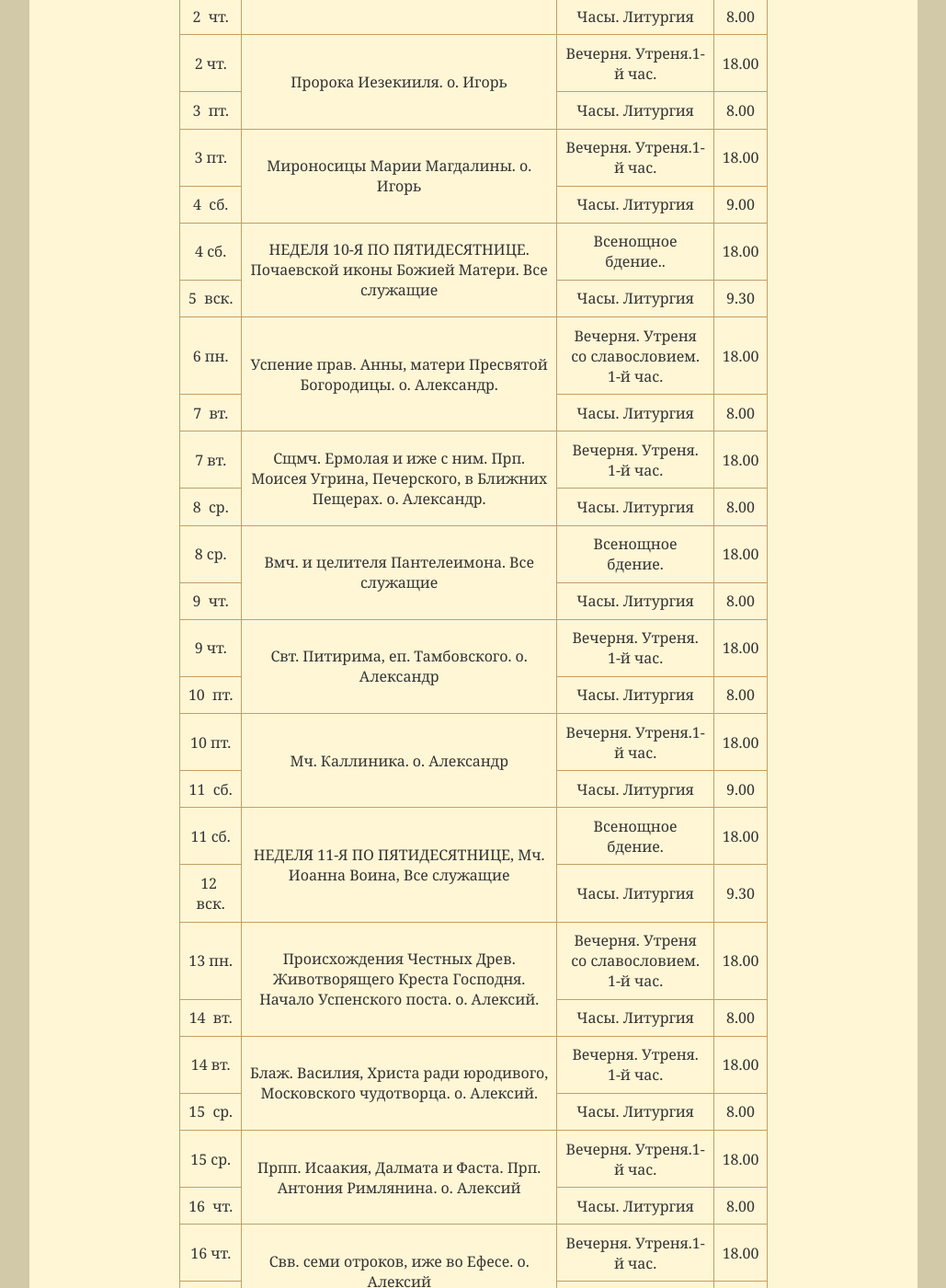
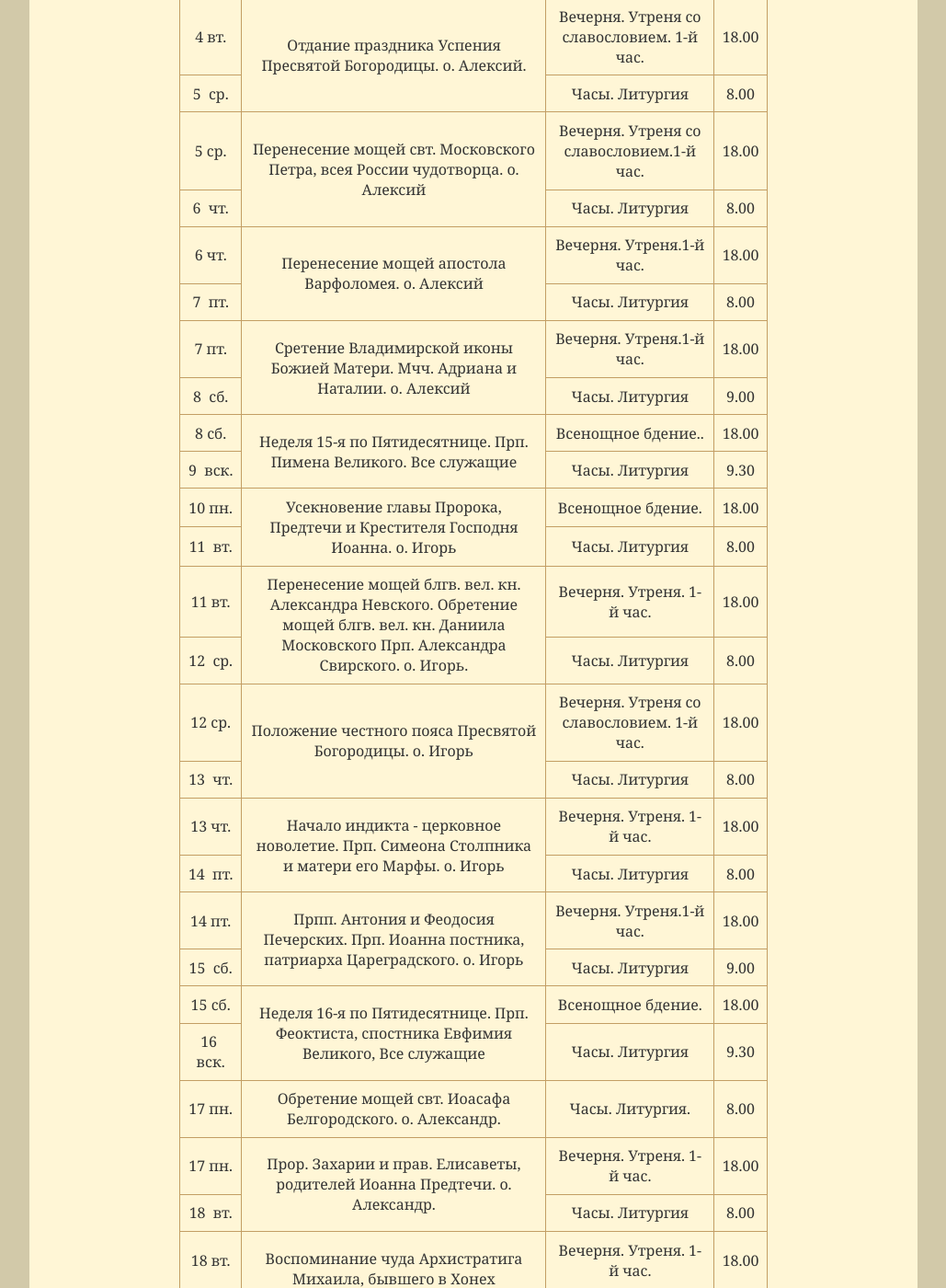
Before and after one commit to hramotradnoe/hramotradnoe.github.io, a Jekyll site: the page built from schedule/index.html, in a window 1280 px wide and 1400 px high, scrolled down 638 px. Shown: the whole window at 92% size, without its empty margins (125-1154 px from the left). Built offline with Jekyll 4.4.1, drawn with Linux system fonts in a browser that asks for light colours; some of the changed text lies outside the part shown.

Commit message:
Update schedule.yml

```diff
--- a/_data/schedule.yml
+++ b/_data/schedule.yml
@@ -1,219 +1,208 @@
-period: Август 2018
-link: "https://drive.google.com/file/d/1OqlpgYV_HH8l7zndyvgM_opTKwBADbVl/view"
+period: Сентябрь 2018
+link: "https://docs.google.com/document/d/14YOjHp_soSeOugOKqnymxFGB7DDcM9zLHVQ5_FNX2Aw/edit"
 timetable:
- - description : "Обретение мощей преподобного Серафима Саровского. о. Игорь."
+ - description : "Неделя 14-я по Пятидесятнице. Попразднство Успения Пресвятой Богородицы. Пророка Самуила.. Все служащие"
    services    :
-      - day   : 31&nbsp;вт.
+      - day   : 1&nbsp;сб.
+        time  : '18.00'
+        title : "Всенощное бдение.."
+      - day   : 2&nbsp; вск.
+        time  : '9.30'
+        title : "Часы. Литургия"
+ - description : "Попразднство Успения Пресвятой Богородицы. Мч. Агафоника и иже с ним. о. Алексий."
+   services    :
+      - day   : 3&nbsp;пн.
+        time  : '18.00'
+        title : "Вечерня. Утреня. 1-й час."
+      - day   : 4&nbsp; вт.
+        time  : '8.00'
+        title : "Часы. Литургия"
+ - description : "Отдание праздника Успения Пресвятой Богородицы. о.  Алексий."
+   services    :
+      - day   : 4&nbsp;вт.
+        time  : '18.00'
+        title : "Вечерня. Утреня со славословием. 1-й час."
+      - day   : 5&nbsp; ср.
+        time  : '8.00'
+        title : "Часы. Литургия"
+ - description : "Перенесение мощей свт. Московского Петра, всея России чудотворца. о. Алексий"
+   services    :
+      - day   : 5&nbsp;ср.
+        time  : '18.00'
+        title : "Вечерня. Утреня со славословием.1-й час."
+      - day   : 6&nbsp; чт.
+        time  : '8.00'
+        title : "Часы. Литургия"
+ - description : "Перенесение мощей апостола Варфоломея. о. Алексий"
+   services    :
+      - day   : 6&nbsp;чт.
+        time  : '18.00'
+        title : "Вечерня. Утреня.1-й час."
+      - day   : 7&nbsp; пт.
+        time  : '8.00'
+        title : "Часы. Литургия"
+ - description : "Сретение Владимирской иконы Божией Матери. Мчч. Адриана и Наталии.  о. Алексий"
+   services    :
+      - day   : 7&nbsp;пт.
+        time  : '18.00'
+        title : "Вечерня. Утреня.1-й час."
+      - day   : 8&nbsp; сб.
+        time  : '9.00'
+        title : "Часы. Литургия"
+ - description : "Неделя 15-я по Пятидесятнице. Прп. Пимена Великого. Все служащие"
+   services    :
+      - day   : 8&nbsp;сб.
+        time  : '18.00'
+        title : "Всенощное бдение.."
+      - day   : 9&nbsp; вск.
+        time  : '9.30'
+        title : "Часы. Литургия"
+ - description : "Усекновение главы Пророка, Предтечи и Крестителя Господня Иоанна. о. Игорь"
+   services    :
+      - day   : 10&nbsp;пн.
+        time  : '18.00'
+        title : "Всенощное бдение."
+      - day   : 11&nbsp; вт.
+        time  : '8.00'
+        title : "Часы. Литургия"
+ - description : "Перенесение мощей блгв. вел. кн. Александра Невского. Обретение мощей блгв. вел. кн. Даниила Московского  Прп. Александра Свирского. о. Игорь."
+   services    :
+      - day   : 11&nbsp;вт.
+        time  : '18.00'
+        title : "Вечерня. Утреня. 1-й час."
+      - day   : 12&nbsp; ср.
+        time  : '8.00'
+        title : "Часы. Литургия"
+ - description : "Положение честного пояса Пресвятой Богородицы. о. Игорь"
+   services    :
+      - day   : 12&nbsp;ср.
+        time  : '18.00'
+        title : "Вечерня. Утреня со славословием. 1-й час."
+      - day   : 13&nbsp; чт.
+        time  : '8.00'
+        title : "Часы. Литургия"
+ - description : "Начало индикта - церковное новолетие. Прп. Симеона Столпника и матери его Марфы. о. Игорь"
+   services    :
+      - day   : 13&nbsp;чт.
+        time  : '18.00'
+        title : "Вечерня. Утреня. 1-й час."
+      - day   : 14&nbsp; пт.
+        time  : '8.00'
+        title : "Часы. Литургия"
+ - description : "Прпп. Антония и Феодосия Печерских. Прп. Иоанна постника, патриарха Цареградского. о. Игорь"
+   services    :
+      - day   : 14&nbsp;пт.
+        time  : '18.00'
+        title : "Вечерня. Утреня.1-й час."
+      - day   : 15&nbsp; сб.
+        time  : '9.00'
+        title : "Часы. Литургия"
+ - description : "Неделя 16-я по Пятидесятнице. Прп. Феоктиста, спостника Евфимия Великого, Все служащие"
+   services    :
+      - day   : 15&nbsp;сб.
+        time  : '18.00'
+        title : "Всенощное бдение."
+      - day   : 16&nbsp; вск.
+        time  : '9.30'
+        title : "Часы. Литургия"
+ - description : "Обретение мощей свт. Иоасафа Белгородского. о. Александр."
+   services    :
+      - day   : 17&nbsp;пн.
+        time  : '8.00'
+        title : "Часы. Литургия."
+ - description : "Прор. Захарии и прав. Елисаветы, родителей Иоанна Предтечи. о. Александр."
+   services    :
+      - day   : 17&nbsp;пн.
+        time  : '18.00'
+        title : "Вечерня. Утреня. 1-й час."
+      - day   : 18&nbsp; вт.
+        time  : '8.00'
+        title : "Часы. Литургия"
+ - description : "Воспоминание чуда Архистратига Михаила, бывшего в Хонех (Коллосах). о. Александр."
+   services    :
+      - day   : 18&nbsp;вт.
+        time  : '18.00'
+        title : "Вечерня. Утреня. 1-й час."
+      - day   : 19&nbsp; ср.
+        time  : '8.00'
+        title : "Часы. Литургия"
+ - description : "Предпразднство Рождества Пресвятой Богородицы. о. Александр"
+   services    :
+      - day   : 19&nbsp;ср.
+        time  : '18.00'
+        title : "Вечерня. Утреня.1-й час."
+      - day   : 20&nbsp; чт.
+        time  : '8.00'
+        title : "Часы. Литургия"
+ - description : "РОЖДЕСТВО ПРЕСВЯТОЙ ВЛАДЫЧИЦЫ нашей БОГОРОДЦЫ  И ПРИСНОДЕВЫ МАРИИ."
+   services    :
+      - day   : 20&nbsp;чт.
+        time  : '18.00'
+        title : "Всенощное бдение."
+      - day   : 21&nbsp; пт.
+        time  : '8.00'
+        title : "Часы. Литургия"
+ - description : "Попразднство Рождества Пресвятой Богородицы. Прав. Богоотец Иоакима и Анны. Прп. Иосифа, игумена Волоцкого, чудотворца. о. о. Александр"
+   services    :
+      - day   : 21&nbsp;пт.
+        time  : '18.00'
+        title : "Вечерня. Утреня.1-й час."
+      - day   : 22&nbsp; сб.
+        time  : '9.00'
+        title : "Часы. Литургия"
+ - description : "Неделя 17-я по Пятидесятнице, пред Воздвижением. Попразднство Рождества Пресвятой Богородицы, Все служащие"
+   services    :
+      - day   : 22&nbsp;сб.
+        time  : '18.00'
+        title : "Всенощное бдение."
+      - day   : 23&nbsp; вск.
+        time  : '9.30'
+        title : "Часы. Литургия"
+ - description : "Отдание праздника Рождества Пресвятой Богородицы. о. Алексий."
+   services    :
+      - day   : 24&nbsp;пн.
+        time  : '18.00'
+        title : "Вечерня. Утреня со славословием. 1-й час."
+      - day   : 25&nbsp; вт.
+        time  : '8.00'
+        title : "Часы. Литургия"
+ - description : "Предпразднство Воздвижения Честного и Животворящего Креста Господня. о. Алексий."
+   services    :
+      - day   : 25&nbsp;вт.
         time  : '18.00'
         title : "Вечерня. Утреня с полиелеем. 1-й час."
-      - day   : 1&nbsp; ср.
+      - day   : 26&nbsp; ср.
         time  : '8.00'
         title : "Часы. Литургия"
- - description : "Пророка Илии. о. Игорь"
+ - description : "ВСЕМИРНОЕ ВОЗДВИЖЕНИЕ ЧЕСТНОГО И ЖИВОТВОРЯЩЕГО КРЕСТА ГОСПОДНЯ."
    services    :
-      - day   : 1&nbsp;ср.
+      - day   : 26&nbsp;ср.
         time  : '18.00'
-        title : "Вечерня. Утреня с полиелеем.1-й час."
-      - day   : 2&nbsp; чт.
+        title : "Всенощное бдение."
+      - day   : 27&nbsp; чт.
         time  : '8.00'
         title : "Часы. Литургия"
- - description : "Пророка Иезекииля. о. Игорь"
+ - description : "Попразднство Воздвижения Креста. Вмч. Никиты. о. Алексий"
    services    :
-      - day   : 2&nbsp;чт.
+      - day   : 27&nbsp;чт.
+        time  : '18.00'
+        title : "Великая вечерня. Утреня.1-й час."
+      - day   : 28&nbsp; пт.
+        time  : '8.00'
+        title : "Часы. Литургия"
+ - description : "Попразднство Воздвижения Креста. Вмц. Евфимии всехвальной. о. Алексий"
+   services    :
+      - day   : 28&nbsp;пт.
         time  : '18.00'
         title : "Вечерня. Утреня.1-й час."
-      - day   : 3&nbsp; пт.
-        time  : '8.00'
-        title : "Часы. Литургия"
- - description : "Мироносицы Марии Магдалины.  о. Игорь"
-   services    :
-      - day   : 3&nbsp;пт.
-        time  : '18.00'
-        title : "Вечерня. Утреня.1-й час."
-      - day   : 4&nbsp; сб.
+      - day   : 29&nbsp; сб.
         time  : '9.00'
         title : "Часы. Литургия"
- - description : "НЕДЕЛЯ 10-Я ПО ПЯТИДЕСЯТНИЦЕ. Почаевской иконы Божией Матери. Все служащие"
+ - description : "НЕДЕЛЯ 18-Я ПО ПЯТИДЕСЯТНИЦЕ, Попразднство Воздвижения Креста. Мцц. Веры, Надежды, Любови и матери их Софии"
    services    :
-      - day   : 4&nbsp;сб.
+      - day   : 29&nbsp;сб.
         time  : '18.00'
         title : "Всенощное бдение.."
-      - day   : 5&nbsp; вск.
+      - day   : 30&nbsp; вск.
         time  : '9.30'
         title : "Часы. Литургия"
- - description : "Успение прав. Анны, матери Пресвятой Богородицы. о. Александр."
-   services    :
-      - day   : 6&nbsp;пн.
-        time  : '18.00'
-        title : "Вечерня. Утреня со славословием. 1-й час."
-      - day   : 7&nbsp; вт.
-        time  : '8.00'
-        title : "Часы. Литургия"
- - description : "Сщмч. Ермолая и иже с ним. Прп. Моисея Угрина, Печерского, в Ближних Пещерах. о. Александр."
-   services    :
-      - day   : 7&nbsp;вт.
-        time  : '18.00'
-        title : "Вечерня. Утреня. 1-й час."
-      - day   : 8&nbsp; ср.
-        time  : '8.00'
-        title : "Часы. Литургия"
- - description : "Вмч. и целителя Пантелеимона. Все служащие"
-   services    :
-      - day   : 8&nbsp;ср.
-        time  : '18.00'
-        title : "Всенощное бдение."
-      - day   : 9&nbsp; чт.
-        time  : '8.00'
-        title : "Часы. Литургия"
- - description : "Свт. Питирима, еп. Тамбовского. о. Александр"
-   services    :
-      - day   : 9&nbsp;чт.
-        time  : '18.00'
-        title : "Вечерня. Утреня. 1-й час."
-      - day   : 10&nbsp; пт.
-        time  : '8.00'
-        title : "Часы. Литургия"
- - description : "Мч. Каллиника. о. Александр"
-   services    :
-      - day   : 10&nbsp;пт.
-        time  : '18.00'
-        title : "Вечерня. Утреня.1-й час."
-      - day   : 11&nbsp; сб.
-        time  : '9.00'
-        title : "Часы. Литургия"
- - description : "НЕДЕЛЯ 11-Я ПО ПЯТИДЕСЯТНИЦЕ, Мч. Иоанна Воина, Все служащие"
-   services    :
-      - day   : 11&nbsp;сб.
-        time  : '18.00'
-        title : "Всенощное бдение."
-      - day   : 12&nbsp; вск.
-        time  : '9.30'
-        title : "Часы. Литургия"
- - description : "Происхождения Честных Древ. Животворящего Креста Господня. Начало Успенского поста. о. Алексий."
-   services    :
-      - day   : 13&nbsp;пн.
-        time  : '18.00'
-        title : "Вечерня. Утреня со славословием. 1-й час."
-      - day   : 14&nbsp; вт.
-        time  : '8.00'
-        title : "Часы. Литургия"
- - description : "Блаж. Василия, Христа ради юродивого, Московского чудотворца. о. Алексий."
-   services    :
-      - day   : 14&nbsp;вт.
-        time  : '18.00'
-        title : "Вечерня. Утреня. 1-й час."
-      - day   : 15&nbsp; ср.
-        time  : '8.00'
-        title : "Часы. Литургия"
- - description : "Прпп. Исаакия, Далмата и Фаста. Прп. Антония Римлянина. о. Алексий"
-   services    :
-      - day   : 15&nbsp;ср.
-        time  : '18.00'
-        title : "Вечерня. Утреня.1-й час."
-      - day   : 16&nbsp; чт.
-        time  : '8.00'
-        title : "Часы. Литургия"
- - description : "Свв. семи отроков, иже во Ефесе. о. Алексий"
-   services    :
-      - day   : 16&nbsp;чт.
-        time  : '18.00'
-        title : "Вечерня. Утреня.1-й час."
-      - day   : 17&nbsp; пт.
-        time  : '8.00'
-        title : "Часы. Литургия"
- - description : "Предпразднство Преображения Господня. о. Алексий"
-   services    :
-      - day   : 17&nbsp;пт.
-        time  : '18.00'
-        title : "Вечерня. Утреня.1-й час."
-      - day   : 18&nbsp; сб.
-        time  : '9.00'
-        title : "Часы. Литургия"
- - description : "НЕДЕЛЯ 12-Я ПО ПЯТИДЕСЯТНИЦЕ ПРЕОБРАЖЕНИЕ ГОСПОДА И БОГА И СПАСА НАШЕГО ИИСУСА ХРИСТА, Все служащие"
-   services    :
-      - day   : 18&nbsp;сб.
-        time  : '18.00'
-        title : "Всенощное бдение."
-      - day   : 19&nbsp; вск.
-        time  : '9.30'
-        title : "Часы. Литургия"
- - description : "Перенесение мощей прпп. Зосимы и Савватия Соловецких о. Игорь."
-   services    :
-      - day   : 20&nbsp;пн.
-        time  : '18.00'
-        title : "Вечерня. Утреня с полиелеем. 1-й час."
-      - day   : 21&nbsp; вт.
-        time  : '8.00'
-        title : "Часы. Литургия"
- - description : "Ап. Матфия. Собор Соловецких святых. о. Игорь."
-   services    :
-      - day   : 21&nbsp;вт.
-        time  : '18.00'
-        title : "Вечерня. Утреня с полиелеем. 1-й час."
-      - day   : 22&nbsp; ср.
-        time  : '8.00'
-        title : "Часы. Литургия"
- - description : "СМч. архидиакона Лаврентия. о. Игорь"
-   services    :
-      - day   : 22&nbsp;ср.
-        time  : '18.00'
-        title : "Вечерня. Утреня. 1-й час."
-      - day   : 23&nbsp; чт.
-        time  : '8.00'
-        title : "Часы. Литургия"
- - description : "Попразднство Преображения Господня. о. Игорь"
-   services    :
-      - day   : 23&nbsp;чт.
-        time  : '18.00'
-        title : "Вечерня. Утреня.1-й час."
-      - day   : 24&nbsp; пт.
-        time  : '8.00'
-        title : "Часы. Литургия"
- - description : "Попразднство Преображения Господня. Свт. Тихона, еп. Воронежского, Задонского чудотворца. о. Алексий"
-   services    :
-      - day   : 24&nbsp;пт.
-        time  : '18.00'
-        title : "Вечерня. Утреня с полиелеем.1-й час."
-      - day   : 25&nbsp; сб.
-        time  : '9.00'
-        title : "Часы. Литургия"
- - description : "НЕДЕЛЯ 13-Я ПО ПЯТИДЕСЯТНИЦЕ Отдание праздника Преображения Господня, Все служащие"
-   services    :
-      - day   : 25&nbsp;сб.
-        time  : '18.00'
-        title : "Всенощное бдение.."
-      - day   : 26&nbsp; вск.
-        time  : '9.30'
-        title : "Часы. Литургия"
- - description : "УСПЕНИЕ ПРЕСВЯТОЙ ВЛАДЫЧИЦЫ НАШЕЙ БОГОРОДИЦЫ И ПРИСНОДЕВЫ МАРИИ Все служащие."
-   services    :
-      - day   : 27&nbsp;пн.
-        time  : '18.00'
-        title : "Всенощное бдение."
-      - day   : 28&nbsp; вт.
-        time  : '8.00'
-        title : "Часы. Литургия"
- - description : "Попразднство Успения Пресвятой Богородицы. Перенесение из Едессы в Константинополь Нерукотворенного Образа Господа Иисуса Христа. о. Александр."
-   services    :
-      - day   : 28&nbsp;вт.
-        time  : '18.00'
-        title : "Вечерня. Утреня со славословием. 1-й час."
-      - day   : 29&nbsp; ср.
-        time  : '8.00'
-        title : "Часы. Литургия"
- - description : "Попразднство Успения Пресвятой Богородицы. Мч. Мирона. о. Александр"
-   services    :
-      - day   : 29&nbsp;ср.
-        time  : '18.00'
-        title : "Вечерня. Утреня. 1-й час."
-      - day   : 30&nbsp; чт.
-        time  : '8.00'
-        title : "Часы. Литургия"
- - description : "Попразднство Успения Пресвятой Богородицы. Мчч. Флора и Лаврая. о. Александр"
-   services    :
-      - day   : 30&nbsp;чт.
-        time  : '18.00'
-        title : "Вечерня. Утреня.1-й час."
-      - day   : 31&nbsp; пт.
-        time  : '8.00'
-        title : "Часы. Литургия"
```
